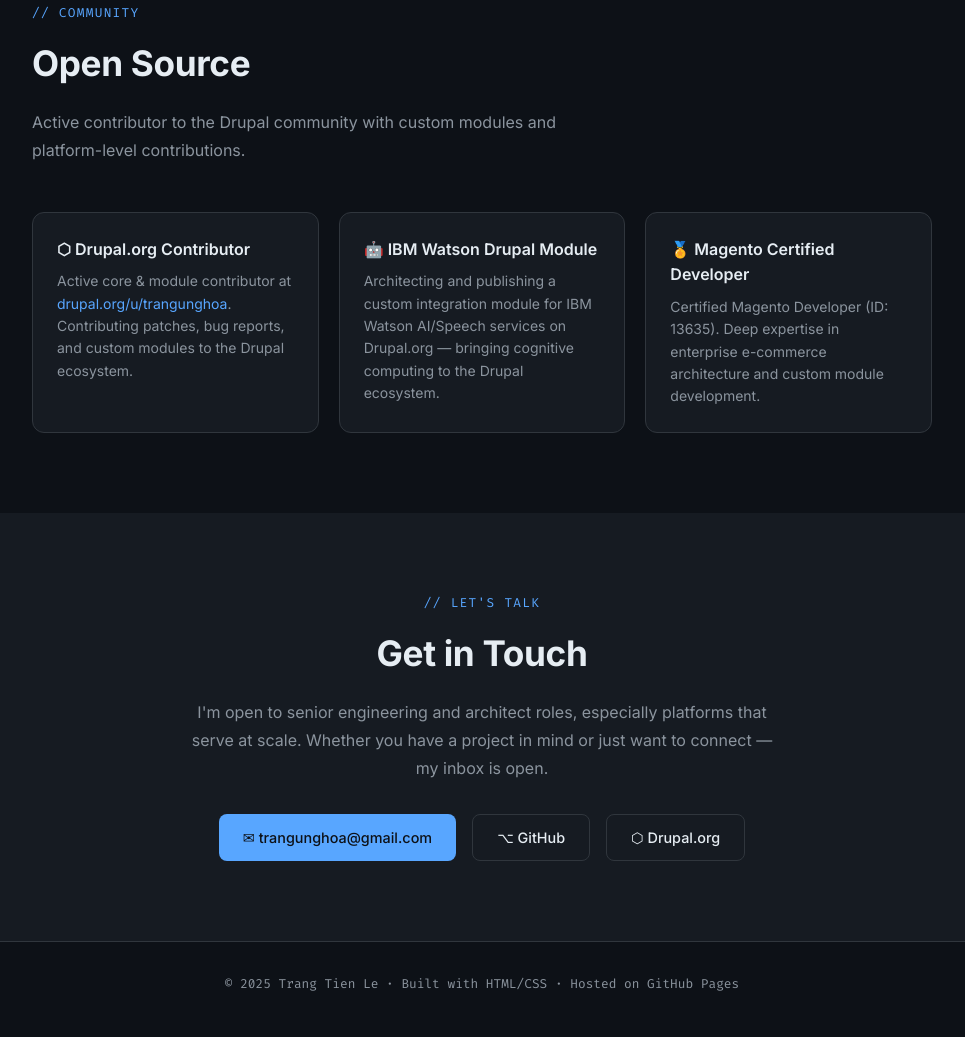
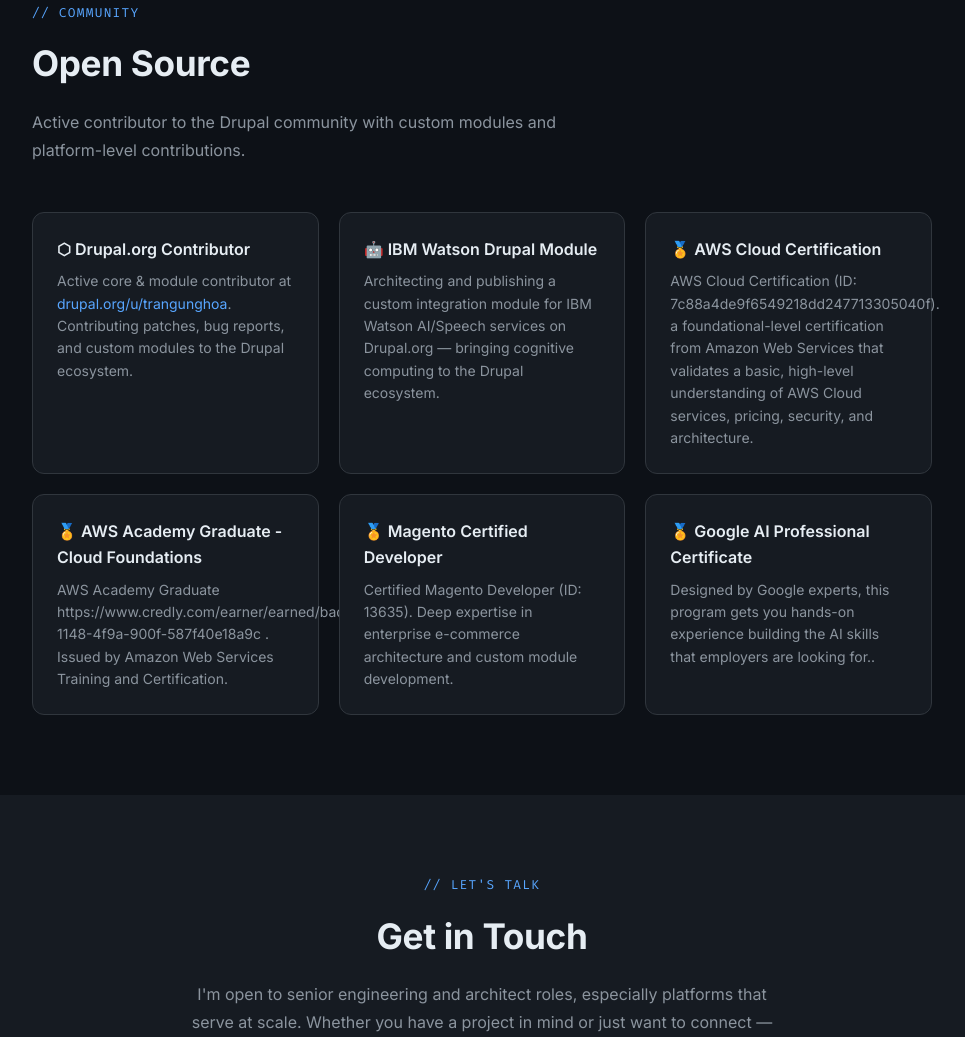
Before and after one commit to trangunghoa/trangunghoa.github.io, a plain HTML site: page index.html in a window 1280 px wide. Shown: the part 4243-5280 px from the top of the page, without its empty margins (158-1123 px from the left). Drawn offline with Linux system fonts and the light colour scheme.

Commit message:
Add AWS and Google AI certification details

```diff
--- a/index.html
+++ b/index.html
@@ -709,8 +709,20 @@
           <div class="oss-card-desc">Architecting and publishing a custom integration module for IBM Watson AI/Speech services on Drupal.org — bringing cognitive computing to the Drupal ecosystem.</div>
         </div>
         <div class="oss-card">
+          <div class="oss-card-title">🏅 AWS Cloud Certification</div>
+          <div class="oss-card-desc">AWS Cloud Certification (ID: 7c88a4de9f6549218dd247713305040f). a foundational-level certification from Amazon Web Services that validates a basic, high-level understanding of AWS Cloud services, pricing, security, and architecture.</div>
+        </div>
+        <div class="oss-card">
+          <div class="oss-card-title">🏅 AWS Academy Graduate - Cloud Foundations</div>
+          <div class="oss-card-desc">AWS Academy Graduate https://www.credly.com/earner/earned/badge/33252f6b-1148-4f9a-900f-587f40e18a9c . Issued by Amazon Web Services Training and Certification.</div>
+        </div>
+        <div class="oss-card">
           <div class="oss-card-title">🏅 Magento Certified Developer</div>
           <div class="oss-card-desc">Certified Magento Developer (ID: 13635). Deep expertise in enterprise e-commerce architecture and custom module development.</div>
+        </div>
+        <div class="oss-card">
+          <div class="oss-card-title">🏅 Google AI Professional Certificate</div>
+          <div class="oss-card-desc">Designed by Google experts, this program gets you hands-on experience building the AI skills that employers are looking for..</div>
         </div>
       </div>
     </div>
```
